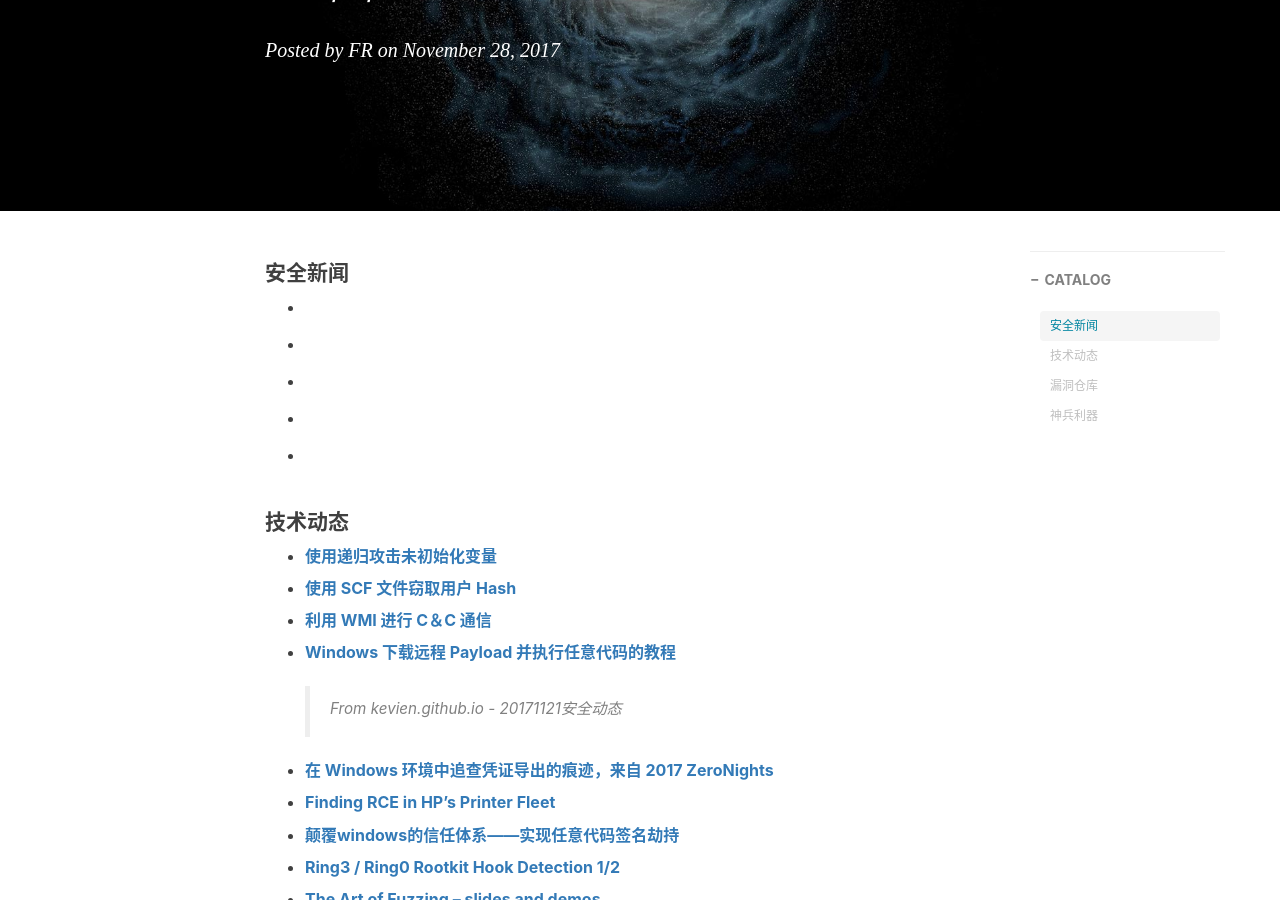
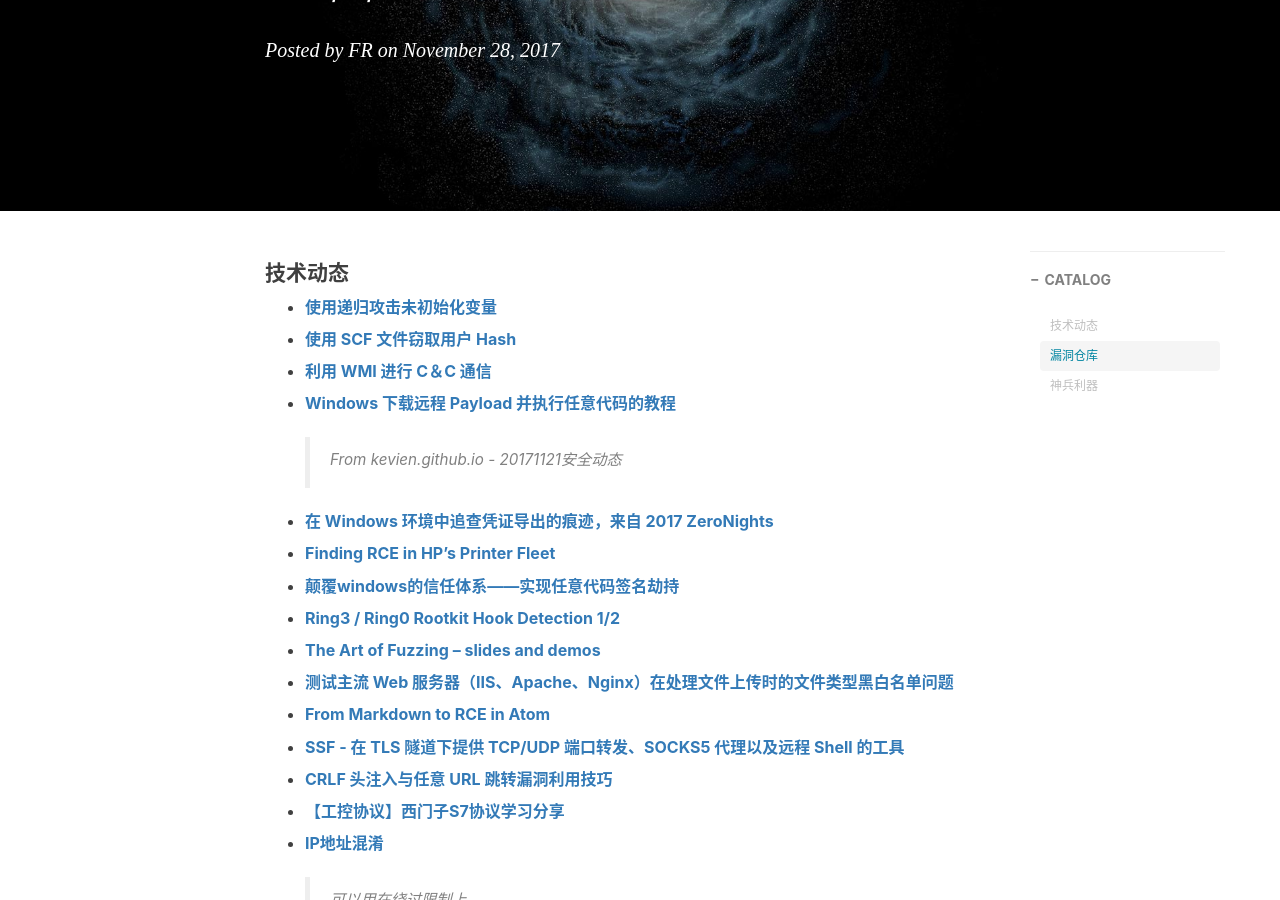
Before and after one commit to flankeraptor/flankeraptor.github.io, a Jekyll site: the page built from _posts/2017-11-28-01-20171128-安全动态.md, in a window 1280 px wide and 900 px high, scrolled down 312 px. Built offline with Jekyll 4.4.1, drawn with Linux system fonts in a browser that asks for light colours; nearby versions of some CDN libraries; comment, search, counter and statistics services are not loaded.

Commit message:
Update 2017-11-28-01-20171128-安全动态.md

```diff
--- a/_posts/2017-11-28-01-20171128-安全动态.md
+++ b/_posts/2017-11-28-01-20171128-安全动态.md
@@ -16,17 +16,6 @@ tags:
     - SCADA
     - rootkit
 ---
-#### 安全新闻
-- **[]()**
-
-- **[]()**
-
-- **[]()**
-
-- **[]()**
-
-- **[]()**
-
 #### 技术动态
 - **[使用递归攻击未初始化变量](https://signal11.io/index.php/2017/11/19/attacking-uninitialized-variables-with-recursion/)**
 
@@ -77,14 +66,6 @@ tags:
 - **[大数据实时分析新神器出世-ClickHouse](http://www.jianshu.com/p/4b7d652317bb?from=timeline)**
     > 俄语社区的，俄语。。。
 
-- **[]()**
-
-- **[]()**
-
-- **[]()**
-
-- **[]()**
-
 #### 漏洞仓库
 - **[Linux 内核 net/ipv4/inet_connection_sock.c inet_csk_clone_lock Double Free 漏洞（CVE-2017-8890）PoC](https://github.com/hardenedlinux/offensive_poc/tree/master/CVE-2017-8890)**
 
@@ -97,23 +78,5 @@ tags:
 
 - **[CVE-2017-11882漏洞复现结合MSF拿电脑shell](https://bbs.ichunqiu.com/thread-29620-1-1.html?from=sec)**
 
-- **[]()**
-
-- **[]()**
-
-- **[]()**
-
-- **[]()**
-
-- **[]()**
-
 #### 神兵利器
 - **[微软提供了一个 Windows 10 开发环境虚拟机，里面预装了 SDK、Visual Studio、Bash on Ubuntu on Windows 等等](https://developer.microsoft.com/en-us/windows/downloads/virtual-machines)**
-
-- **[]()**
-
-- **[]()**
-
-- **[]()**
-
-- **[]()**
```
